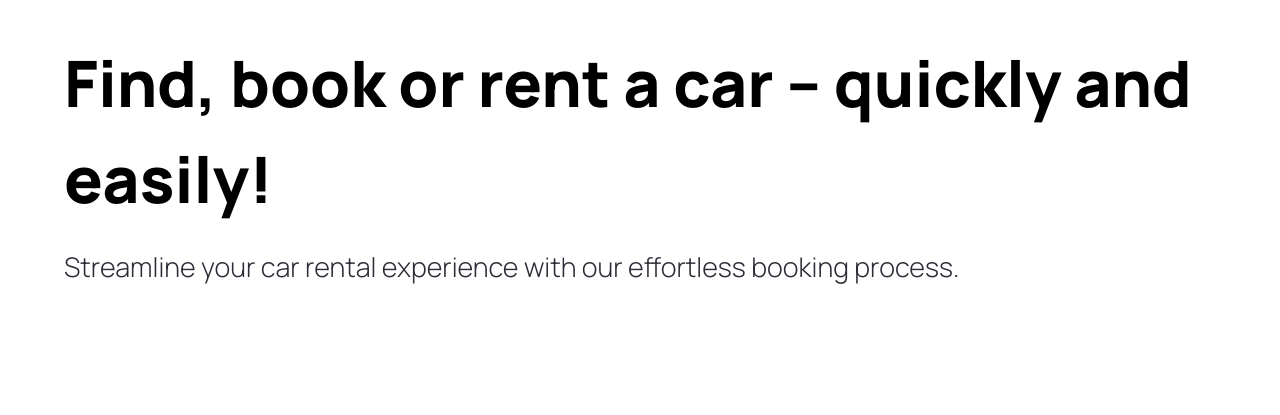
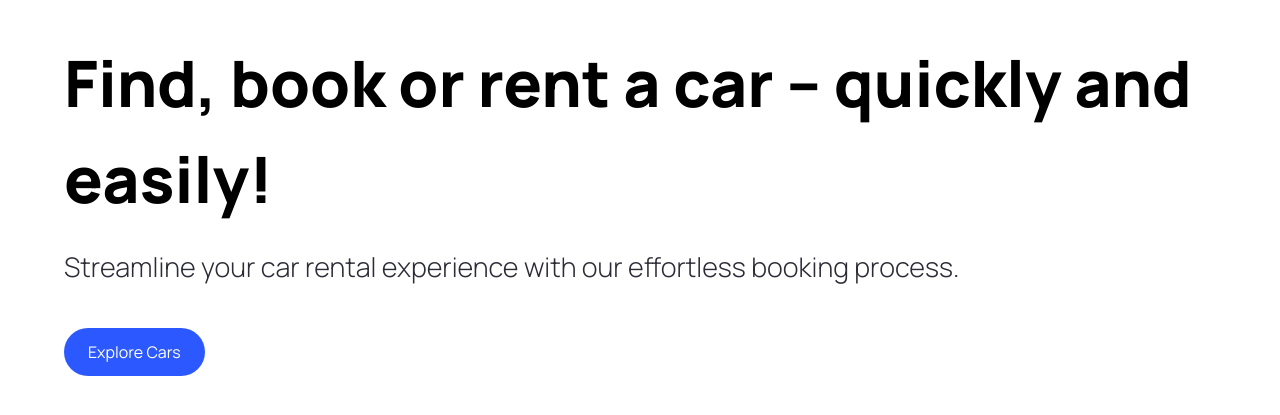
Before and after one commit to gokarna123-goku/car_showcase, a Next.js app: page / in a window 1280 px wide. Shown: the part 109-524 px from the top of the page. Built offline with nearby package versions, Linux system fonts and the light colour scheme.

Commit message:
making custom title from typescript

```diff
--- a/components/CustomButton.tsx
+++ b/components/CustomButton.tsx
@@ -1,16 +1,20 @@
 "use client";
+
+import { CustomButtonProps } from '@/types';
 
 import Image from 'next/image'
 
-const CustomButton = () => {
+const CustomButton = ({ title, containerStyles, handleClick }: CustomButtonProps) => {
   return (
     <button
     disabled={false}
     type={"button"}
-    className={`custom-btn`}
-    onClick={() => {}}
+    className={`custom-btn ${containerStyles}`}
+    onClick={handleClick}
     >
-
+      <span className={`flex-1`}>
+        {title}
+      </span>
     </button>
   )
 }
--- a/components/Hero.tsx
+++ b/components/Hero.tsx
@@ -1,7 +1,10 @@
+"use client"
+
 import Image from 'next/image'
 import CustomButton from './CustomButton'
 
 const Hero = () => {
+    const handleScroll = () => {}
     return (
         <>
             <div className="hero">
@@ -10,7 +13,10 @@
                     <p className="hero__subtitle">
                         Streamline your car rental experience with our effortless booking process.
                     </p>
-                    <CustomButton />
+                    <CustomButton
+                    title="Explore Cars"
+                    containerStyles="bg-primary-blue text-white rounded-full mt-10"
+                    handleClick={handleScroll} />
                 </div>
             </div>
         </>
--- /dev/null
+++ b/types/index.ts
@@ -0,0 +1,7 @@
+import { MouseEventHandler } from "react";
+
+export interface CustomButtonProps {
+    title: string;
+    containerStyles?: string;
+    handleClick?: MouseEventHandler<HTMLButtonElement>;
+}
```
